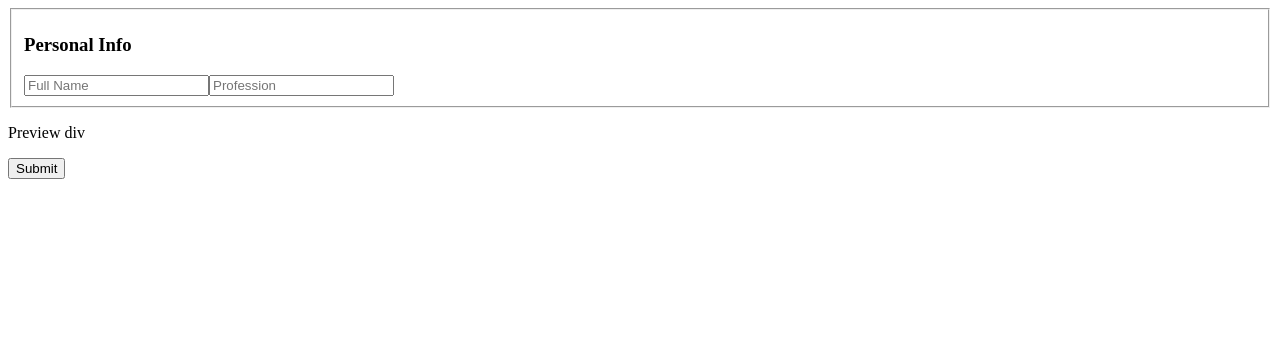
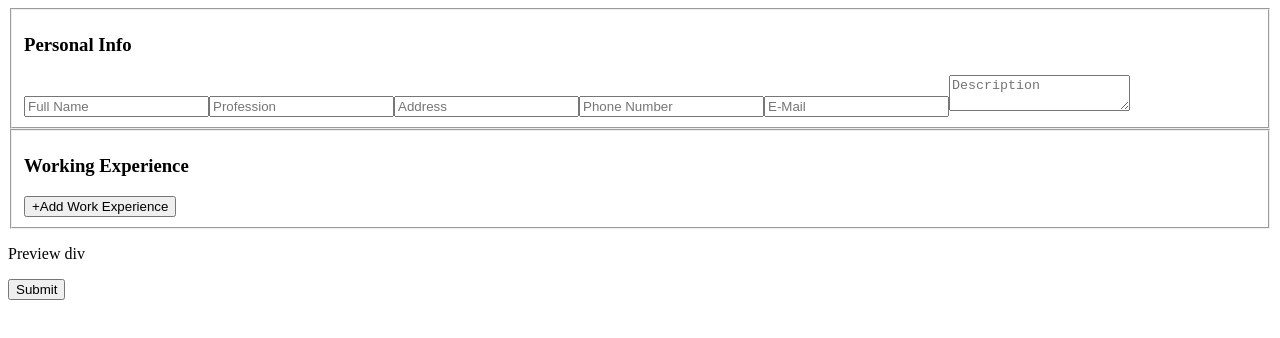
Before and after one commit to CarlosValdiviao-O/cv-project, a React (Create React App) app: page / in a window 1280 px wide. Shown: the top 338 px of the page. Built offline with nearby package versions, Linux system fonts and the light colour scheme.

Commit message:
Added personal info and working experience

```diff
--- a/package.json
+++ b/package.json
@@ -9,6 +9,7 @@
     "react": "^18.2.0",
     "react-dom": "^18.2.0",
     "react-scripts": "5.0.1",
+    "uniqid": "^5.4.0",
     "web-vitals": "^2.1.4"
   },
   "scripts": {
--- a/src/App.js
+++ b/src/App.js
@@ -2,7 +2,7 @@ import React, { Component } from "react";
 import Form from "./components/Form";
 import Preview from "./components/Preview";
 import Button from "./components/Button";
-//import uniqid from "uniqid";
+import uniqid from "uniqid";
 
 class App extends Component {
   constructor() {
@@ -12,17 +12,49 @@ class App extends Component {
       personalInfo: {
         fullName: '',
         profession: '',
-      }
+        phoneNumber: '',
+        email: '',
+        address: '',
+        other: '',
+        description: '',
+      },
+      jobs: [],
     }
     this.onSubmit = this.onSubmit.bind(this);
     this.handlePersonalChange = this.handlePersonalChange.bind(this);
+    this.handleGroupChange = this.handleGroupChange.bind(this);
+    this.addJob = this.addJob.bind(this);
   }
 
-  handlePersonalChange = (name, e) => {
+  handlePersonalChange = (name, id, e) => {
     this.setState(() => {
       this.state['personalInfo'][name] = e.target.value;
     })
-    console.log(this.state);
+  }
+
+  handleGroupChange = (group, name, id, e) => {
+    let index;
+    this.state[group].forEach(element => {
+      if(element.id === id)
+         index = this.state[group].indexOf(element);
+    })
+    this.setState(() => {
+      this.state[group][index][name] = e.target.value;
+      })
+  }
+
+  addJob = (name, e) => {
+    this.setState({
+      jobs: this.state.jobs.concat({
+        position: '',
+        company: '',
+        city: '',
+        start: '',
+        end: '',
+        description: '',
+        id: uniqid(),
+      })
+    })
   }
 
   onSubmit = () => {
@@ -33,13 +65,14 @@ class App extends Component {
   }
 
   render() {
-    const { displayForm } = this.state;
+    const { displayForm, jobs } = this.state;
     if(displayForm === true)
     return (
       <div>
-        <Form edit={displayForm} handleChange={this.handlePersonalChange}/>
+        <Form edit={displayForm} handleChange={this.handlePersonalChange} jobs={jobs}
+              handleGroupChange={this.handleGroupChange} addJob={this.addJob} />
         <Preview />
-        <Button onClick={this.onSubmit} text="Submit" name="submit"/>
+        <Button onClick={this.onSubmit} text="Submit" name="submit" type='submit'/>
       </div>
     )
     else
--- a/src/components/Button.js
+++ b/src/components/Button.js
@@ -1,9 +1,9 @@
 import React from "react";
 
 const Button = (props) => {
-    const { onClick, text, name } = props
+    const { onClick, text, name, type } = props
  return (
-    <button onClick={() => onClick(name)}>
+    <button type={type} onClick={(e) => onClick(name, e)}>
         {text}
     </button>
  )
--- /dev/null
+++ b/src/components/Experience.js
@@ -0,0 +1,21 @@
+import React from "react";
+import Button from "./Button";
+import JobField from "./JobField";
+
+const Experience = (props) => {
+    const { edit, handleChange, group, addJob } = props;
+ return (
+    <div>
+        <h3>Working Experience</h3>
+        <div>
+            {group.map((job) => {
+                return <JobField key ={job.id} edit={edit} handleChange={handleChange} job={job} />
+            })}
+        </div>
+
+        <Button onClick={(e) => addJob('', e)} name="addJob" text="+Add Work Experience" type='button'/>
+    </div>
+ )
+}
+
+export default Experience
--- a/src/components/Field.js
+++ b/src/components/Field.js
@@ -1,10 +1,10 @@
 import React from "react";
 
 const Field = (props) => {
-    const { edit, type, title, name, handleChange } = props;
+    const { edit, type, title, name, handleChange, id, group } = props;
     if(edit === true)
     return (
-        <input type={type} placeholder={title} onChange={(e) => handleChange(name, e) }>
+        <input type={type} placeholder={title} onChange={(e) => handleChange(group, name, id, e) }>
         </input>
     )
     else
--- a/src/components/Form.js
+++ b/src/components/Form.js
@@ -1,12 +1,16 @@
 import React from "react";
 import PersonalInfo from "./PersonalInfo";
+import Experience from "./Experience";
 
 const Form = (props) => {
-    const { edit, handleChange } = props;
+    const { edit, handleChange, jobs, handleGroupChange, addJob } = props;
  return (
     <form>
         <fieldset>
             <PersonalInfo edit={edit} handleChange={handleChange}/>
+        </fieldset>
+        <fieldset>
+            <Experience edit={edit} handleChange={handleGroupChange} group={jobs} addJob={addJob} />
         </fieldset>
     </form>
  )
--- /dev/null
+++ b/src/components/JobField.js
@@ -0,0 +1,19 @@
+import React from "react";
+import Field from "./Field";
+import LongField from "./LongField";
+
+const JobField = (props) => {
+    const { edit, handleChange, job } = props;
+ return (
+    <div>
+        <Field type='text' title='Position' edit={edit} handleChange={handleChange} name='position' id={job.id} group='jobs'/>
+        <Field type='text' title='Company' edit={edit} handleChange={handleChange} name='company' id={job.id} group='jobs'/>
+        <Field type='text' title='City' edit={edit} handleChange={handleChange} name='city' id={job.id} group='jobs'/>
+        <Field type='text' title='Start(YYYY)' edit={edit} handleChange={handleChange} name='start' id={job.id} group='jobs'/>
+        <Field type='text' title='End(YYYY)' edit={edit} handleChange={handleChange} name='end' id={job.id} group='jobs'/>
+        <LongField title='Description' edit={edit} handleChange={handleChange} name='description' id={job.id} group='jobs'/>
+    </div>
+ )
+}
+
+export default JobField
--- /dev/null
+++ b/src/components/LongField.js
@@ -0,0 +1,17 @@
+import React from "react";
+
+const LongField = (props) => {
+    const { edit, title, name, handleChange, id, group } = props;
+    if(edit === true)
+    return (
+        <textarea placeholder={title} onChange={(e) => handleChange(group, name, id, e) }>
+        </textarea>
+    )
+    else
+    return (
+        <p>{title}</p>
+    )
+
+}
+
+export default LongField
--- a/src/components/PersonalInfo.js
+++ b/src/components/PersonalInfo.js
@@ -1,13 +1,18 @@
 import React from "react";
 import Field from "./Field";
+import LongField from "./LongField";
 
 const PersonalInfo = (props) => {
     const { edit, handleChange } = props;
  return (
     <div>
         <h3>Personal Info</h3>
-        <Field type='text' title='Full Name' edit={edit} handleChange={handleChange} name='fullName'/>
-        <Field type='text' title='Profession' edit={edit} handleChange={handleChange} name='profession'/>
+        <Field type='text' title='Full Name' edit={edit} handleChange={handleChange} name='fullName' id="" group=""/>
+        <Field type='text' title='Profession' edit={edit} handleChange={handleChange} name='profession' id="" group=""/>
+        <Field type='text' title='Address' edit={edit} handleChange={handleChange} name='address' id="" group=""/>
+        <Field type='tel' title='Phone Number' edit={edit} handleChange={handleChange} name='phoneNumber' id="" group=""/>
+        <Field type='email' title='E-Mail' edit={edit} handleChange={handleChange} name='email' id="" group=""/>
+        <LongField title='Description' edit={edit} handleChange={handleChange} name='description' id="" group=""/>
     </div>
  )
 }
```
Also changed, not shown: 1 other file (tests, documents, lock files or other folders).
